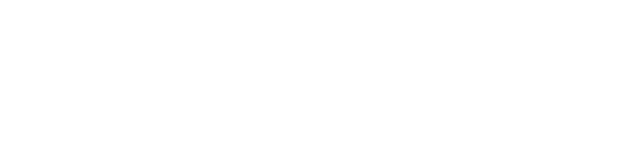
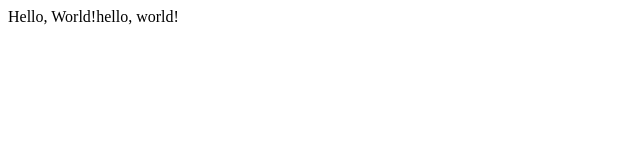
Before and after one commit to sohho888/Tasks, a website: page index.html in a window 1280 px wide. Shown: the whole page, without its empty margins (0-640 px from the left). Drawn offline with Linux system fonts and the light colour scheme.

Commit message:
imit markdown

```diff
--- a/index.html
+++ b/index.html
@@ -6,6 +6,7 @@
     <title>Document</title>
   </head>
   <body>
-    <script src="promiseall.js"></script>
+    <div class="content">stgsrg</div>
+    <script src="marckdown.js"></script>
   </body>
 </html>
--- /dev/null
+++ b/marckdown.js
@@ -0,0 +1,45 @@
+const markdown = {
+  type: 'document',
+  content: [
+    {
+      type: 'heading',
+      content: ['Hello, World!'],
+    },
+    {
+      type: 'paragraph',
+      content: [
+        'hello, ',
+        {
+          type: 'bold',
+          content: ['world!'],
+        },
+      ],
+    },
+  ],
+};
+
+const content = document.querySelector('.content');
+
+function render(markdown) {
+  let result = [];
+
+  if (typeof markdown === 'string') {
+    return markdown;
+  }
+
+  let child = markdown.content.map(render);
+  console.log(child);
+
+  if (markdown.type === 'document') {
+    return child.join('') + '\n\n';
+  }
+
+  if (markdown.type === 'paragraph') {
+    return child.join('') + '\n\n';
+  }
+  return child;
+}
+
+content.textContent = `${render(markdown)}`;
+
+console.log(content);
```
